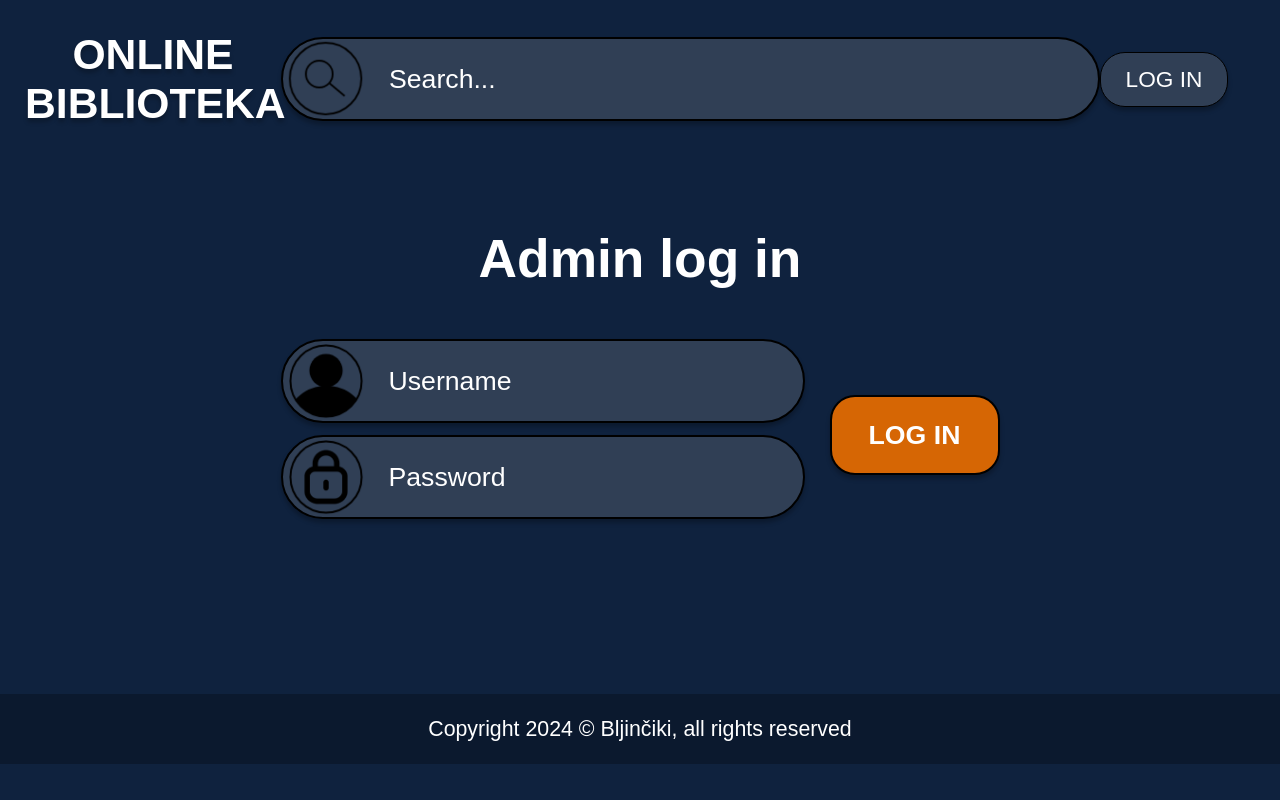
After one commit to GrujicFilipRS/online-biblioteka, a Flask app: page /login in a window 1280 px wide. The commit adds this page. Run offline with Flask 3, Linux system fonts and the light colour scheme; some web fonts are replaced.

Commit message:
Added a login form page that listens at /login. All JS for it also implemented

```diff
--- a/app.py
+++ b/app.py
@@ -48,6 +48,12 @@ def logout():
     return redirect("/")
 
 
+# Ovo je stranica UI za login
+@app.route('/login')
+def login_page():
+    return render_template('login.html', title='Log in')
+
+# Ti Griško redirectuj ovo kako ti se sviđa, u login.html ti je forma za login
 @app.route('/sign_in', methods=['GET', 'POST'])
 def sign_in():
     sign_in_form = UserSignInForm()
--- a/static/css/base.css
+++ b/static/css/base.css
@@ -206,3 +206,11 @@ footer p {
     height: 87%;
     border-radius: 5px;
 }
+
+.primary-btn:disabled {
+    background-color: #d66604;
+}
+
+.primary-btn:disabled:hover {
+    cursor:auto;
+}
--- /dev/null
+++ b/static/css/login.css
@@ -0,0 +1,66 @@
+.username-bar {
+    height: 80px;
+    width: 520px;
+    border-radius: 69px;
+    border: 2px solid black;
+    background-color: #303F55;
+    display: flex;
+    box-shadow: 0px 4px 4px 0px rgba(0, 0, 0, 25%);
+}
+
+.username-bar .input-bar {
+    margin-left: 25px;
+    height: 100%;
+    display: flex;
+    flex-direction: column;
+    justify-content: center;
+    width: 70%;
+}
+
+.username-bar .input-bar input {
+    height: 70%;
+    border: 0px;
+    background-color: #303F55;
+    width: 100%;
+    color: white;
+    font-size: 20pt;
+}
+
+.username-bar .input-bar input::placeholder {
+    color: white;
+    opacity: 1; /* Firefox */
+}
+
+.login-form {
+    display: flex;
+    width: 100%;
+    justify-content: center;
+}
+
+.username-bar {
+    margin-bottom: 12px;
+}
+
+.right .primary-btn {
+    width: 170px;
+    height: 80px;
+}
+
+.admin-txt {
+    color: white;
+    text-align: center;
+    margin-top: 100px;
+    font-size: 40pt;
+    margin-bottom: 50px;
+}
+
+.right {
+    margin-left: 25px;
+    display: flex;
+    flex-direction: column;
+    justify-content: center;
+}
+
+footer {
+    margin-top: calc(100vh - 180px - 317px - 140px);
+}
--- /dev/null
+++ b/static/js/login.js
@@ -0,0 +1,18 @@
+let usernameInput = document.getElementById('username-input');
+let pwdInput = document.getElementById('pwd-input');
+let loginBtn = document.getElementById('login-btn');
+
+usernameInput.addEventListener('input', function() {
+    onInputChange();
+});
+pwdInput.addEventListener('input', function() {
+    onInputChange();
+});
+
+function onInputChange() {
+    if (usernameInput.value == '' || pwdInput.value == '') {
+        loginBtn.disabled = true;
+    } else {
+        loginBtn.disabled = false;
+    }
+}
--- /dev/null
+++ b/templates/login.html
@@ -0,0 +1,33 @@
+{% extends "base.html" %}
+
+{% block content %}
+<link rel="stylesheet" href="../static/css/login.css">
+
+<h1 class="admin-txt">Admin log in</h1>
+
+<form action="./sign_in" method="post" class="login-form">
+    <div class="left">
+        <div class="username">
+            <div class="input-bar-cont">
+                <div class="username-bar">
+                    <div class="search-ico"><img src="../static/images/username-ico.png" alt=""></div>
+                    <div class="input-bar"><input id="username-input" name='username' id="search-input" placeholder="Username" type="text"></div>
+                </div>
+            </div>
+        </div>
+        <div class="pwd">
+            <div class="input-bar-cont">
+                <div class="username-bar">
+                    <div class="search-ico"><img src="../static/images/pwd-ico.png" alt=""></div>
+                    <div class="input-bar"><input id="pwd-input" name='pwd' id="search-input" placeholder="Password" type="password"></div>
+                </div>
+            </div>
+        </div>
+    </div>
+    <div class="right">
+        <button id='login-btn' type="submit" class="primary-btn" disabled>LOG IN</button>
+    </div>
+
+    <script src="../static//js/login.js"></script>
+</form>
+{% endblock %}
```
